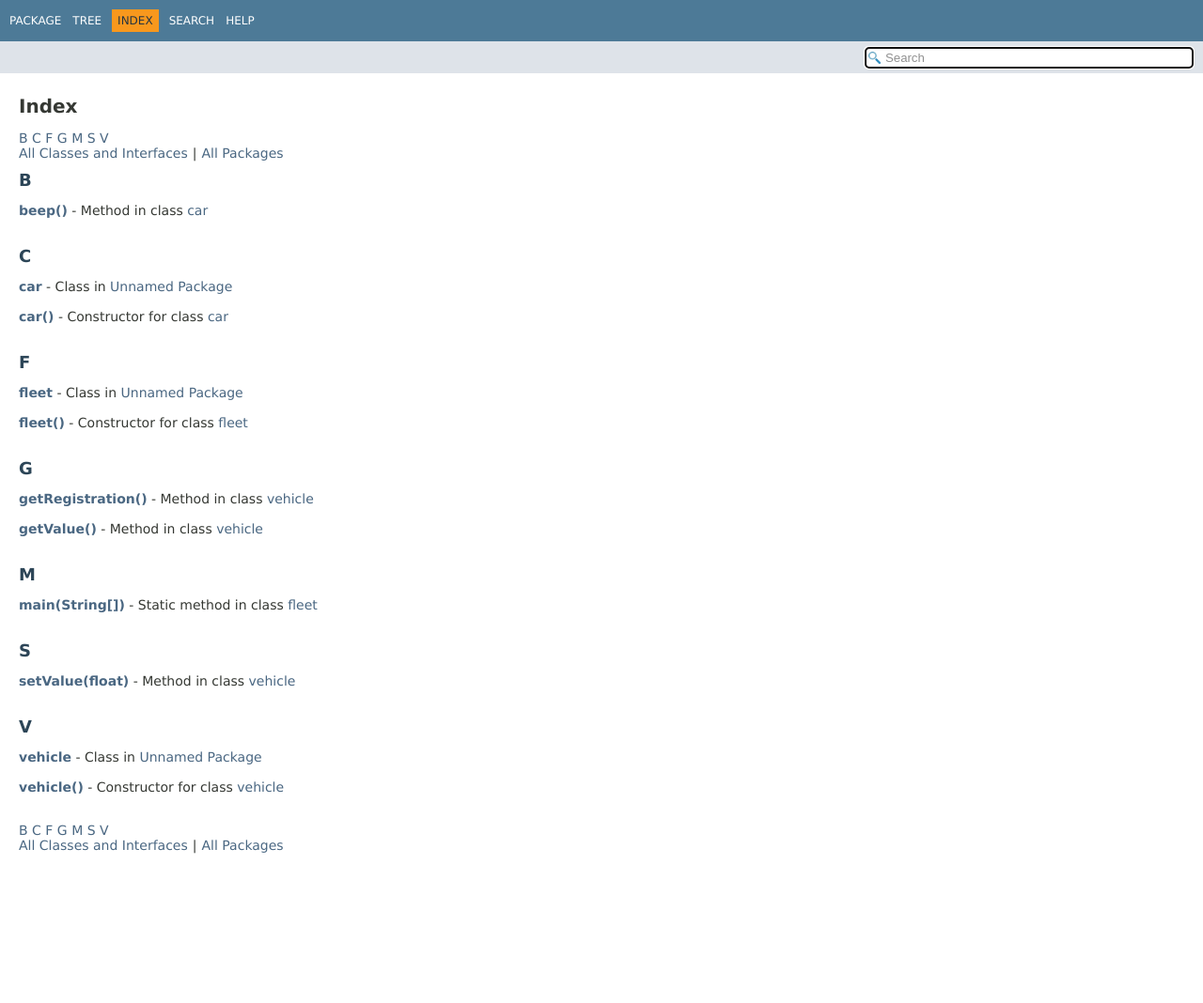
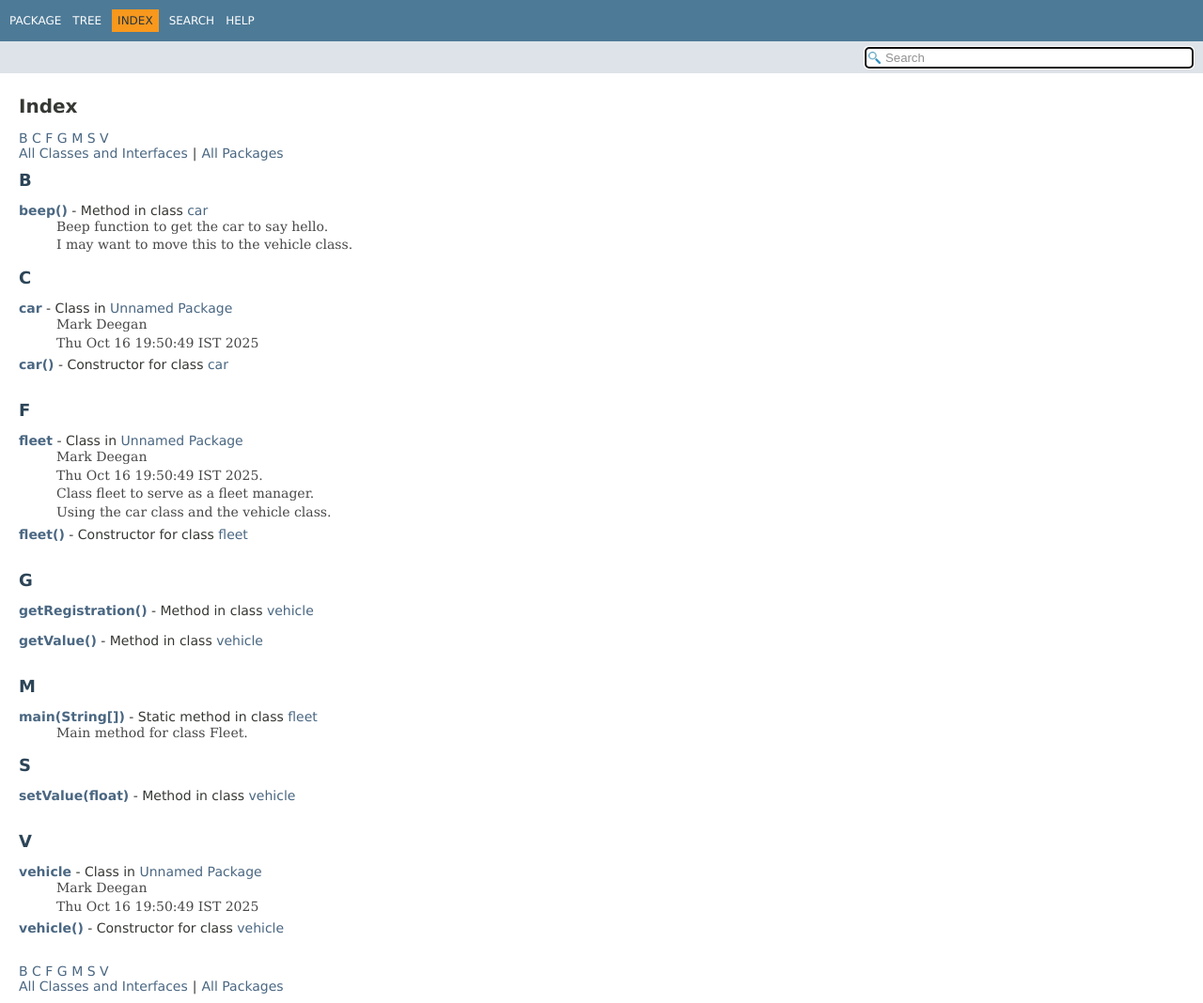
Before and after one commit to markdeegan/OOAAD-25, a plain HTML site: page docs/index-all.html in a window 1280 px wide. Shown: the whole page at 94% size. Before the commit the page ends 918 px from the top, so only its background shows below. Drawn offline with Linux system fonts and the light colour scheme.

Commit message:
docs change
docs change

```diff
--- a/docs/index-all.html
+++ b/docs/index-all.html
@@ -1,7 +1,7 @@
 <!DOCTYPE HTML>
 <html lang="en">
 <head>
-<!-- Generated by javadoc (23) on Thu Oct 16 22:22:52 IST 2025 -->
+<!-- Generated by javadoc (23) on Thu Oct 16 23:00:21 IST 2025 -->
 <title>Index</title>
 <meta name="viewport" content="width=device-width, initial-scale=1">
 <meta http-equiv="Content-Type" content="text/html; charset=utf-8">
@@ -57,19 +57,30 @@ loadScripts(document, 'script');</script>
 <h2 class="title" id="I:B">B</h2>
 <dl class="index">
 <dt><a href="car.html#beep()" class="member-name-link">beep()</a> - Method in class <a href="car.html" title="class in Unnamed Package">car</a></dt>
-<dd>&nbsp;</dd>
+<dd>
+<div class="block">Beep function to get the car to say hello.<br>
+ I may want to move this to the vehicle class.</div>
+</dd>
 </dl>
 <h2 class="title" id="I:C">C</h2>
 <dl class="index">
 <dt><a href="car.html" class="type-name-link" title="class in Unnamed Package">car</a> - Class in <a href="package-summary.html">Unnamed Package</a></dt>
-<dd>&nbsp;</dd>
+<dd>
+<div class="block">Mark Deegan<br>
+ Thu Oct 16 19:50:49 IST 2025</div>
+</dd>
 <dt><a href="car.html#%3Cinit%3E()" class="member-name-link">car()</a> - Constructor for class <a href="car.html" title="class in Unnamed Package">car</a></dt>
 <dd>&nbsp;</dd>
 </dl>
 <h2 class="title" id="I:F">F</h2>
 <dl class="index">
 <dt><a href="fleet.html" class="type-name-link" title="class in Unnamed Package">fleet</a> - Class in <a href="package-summary.html">Unnamed Package</a></dt>
-<dd>&nbsp;</dd>
+<dd>
+<div class="block">Mark Deegan<br>
+ Thu Oct 16 19:50:49 IST 2025.<br>
+ Class fleet to serve as a fleet manager.<br>
+ Using the car class and the vehicle class.<br></div>
+</dd>
 <dt><a href="fleet.html#%3Cinit%3E()" class="member-name-link">fleet()</a> - Constructor for class <a href="fleet.html" title="class in Unnamed Package">fleet</a></dt>
 <dd>&nbsp;</dd>
 </dl>
@@ -83,7 +94,9 @@ loadScripts(document, 'script');</script>
 <h2 class="title" id="I:M">M</h2>
 <dl class="index">
 <dt><a href="fleet.html#main(java.lang.String%5B%5D)" class="member-name-link">main(String[])</a> - Static method in class <a href="fleet.html" title="class in Unnamed Package">fleet</a></dt>
-<dd>&nbsp;</dd>
+<dd>
+<div class="block">Main method for class Fleet.</div>
+</dd>
 </dl>
 <h2 class="title" id="I:S">S</h2>
 <dl class="index">
@@ -93,7 +106,10 @@ loadScripts(document, 'script');</script>
 <h2 class="title" id="I:V">V</h2>
 <dl class="index">
 <dt><a href="vehicle.html" class="type-name-link" title="class in Unnamed Package">vehicle</a> - Class in <a href="package-summary.html">Unnamed Package</a></dt>
-<dd>&nbsp;</dd>
+<dd>
+<div class="block">Mark Deegan<br>
+ Thu Oct 16 19:50:49 IST 2025</div>
+</dd>
 <dt><a href="vehicle.html#%3Cinit%3E()" class="member-name-link">vehicle()</a> - Constructor for class <a href="vehicle.html" title="class in Unnamed Package">vehicle</a></dt>
 <dd>&nbsp;</dd>
 </dl>
```
Also changed, not shown: docs/allclasses-index.html (+15 -4 lines), docs/allpackages-index.html (+1 -1 lines), docs/car.html (+15 -2 lines), docs/fleet.html (+15 -2 lines), docs/help-doc.html (+1 -1 lines), docs/index.html (+1 -1 lines), docs/overview-tree.html (+1 -1 lines), docs/package-summary.html (+15 -4 lines), docs/package-tree.html (+1 -1 lines), docs/search.html (+1 -1 lines), docs/vehicle.html (+9 -1 lines), 2 other files.
